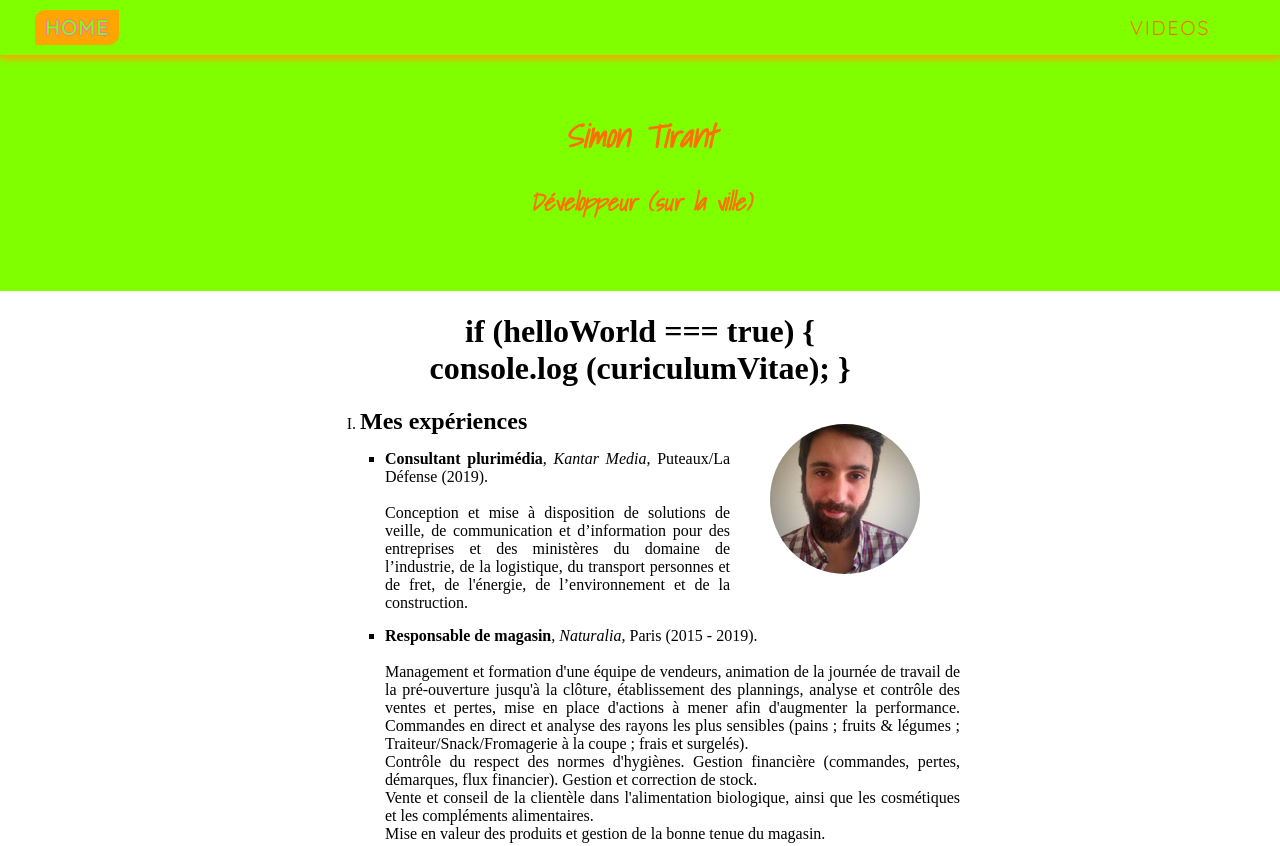
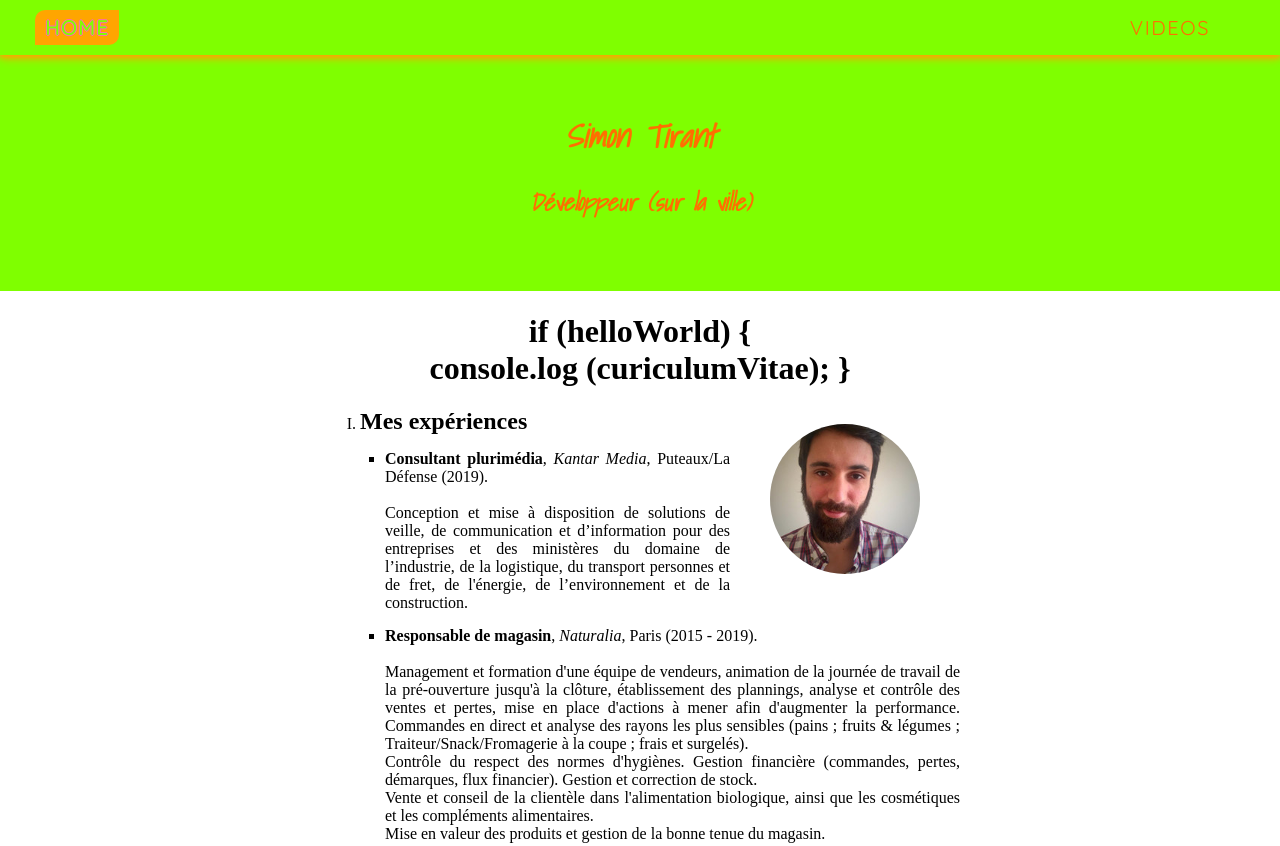
Before and after one commit to Sancxo/sancxo.github.io.old, a plain HTML site: page index.html in a window 1280 px wide. Shown: the top 846 px of the page. Drawn offline with Linux system fonts and the light colour scheme.

Commit message:
Update index.html

```diff
--- a/index.html
+++ b/index.html
@@ -31,7 +31,7 @@
     <!-- Corps -->
     <div class="corps">
       <div class="contenu">
-        <h1>if (helloWorld === true) {<br />
+        <h1>if (helloWorld) {<br />
           console.log (curiculumVitae); }</h1>
         <a href="img/portrait.jpg" class="portrait">
           <figure><img src="img/portrait.jpg"></figure>
```
